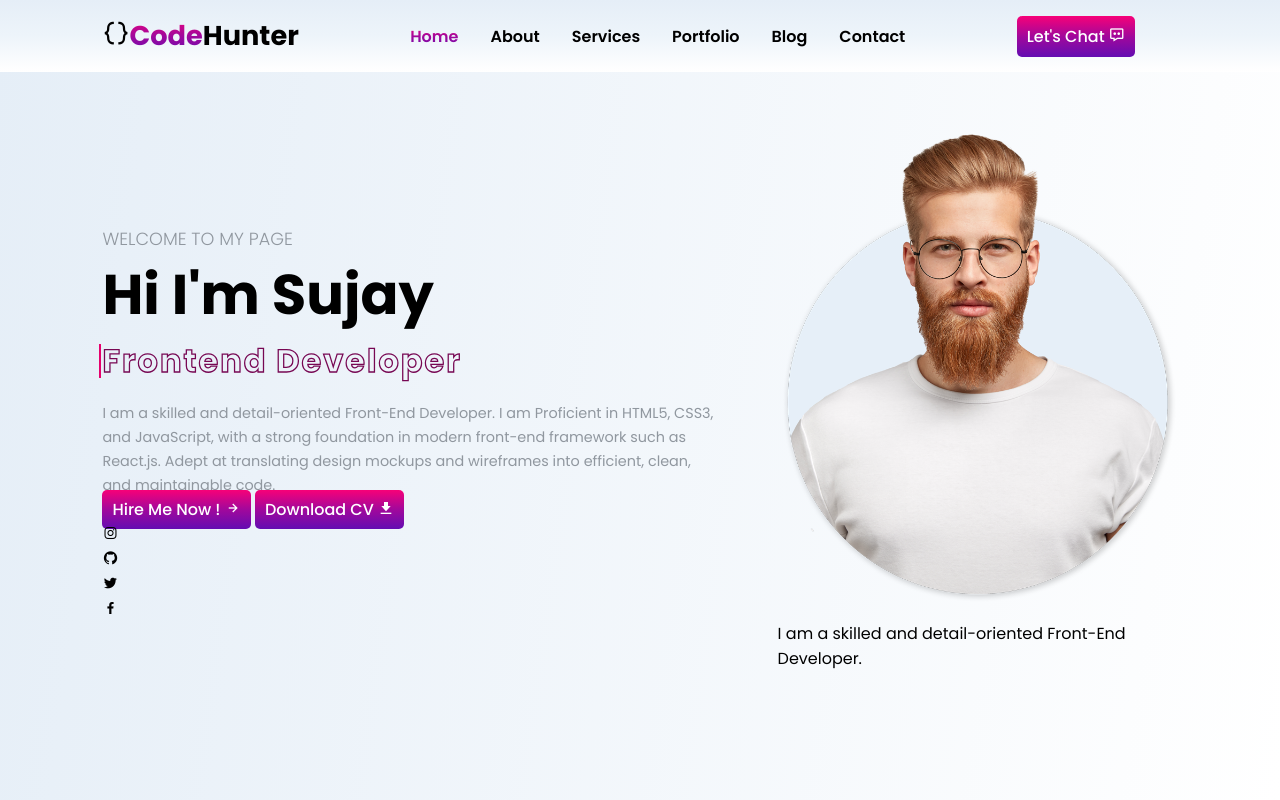
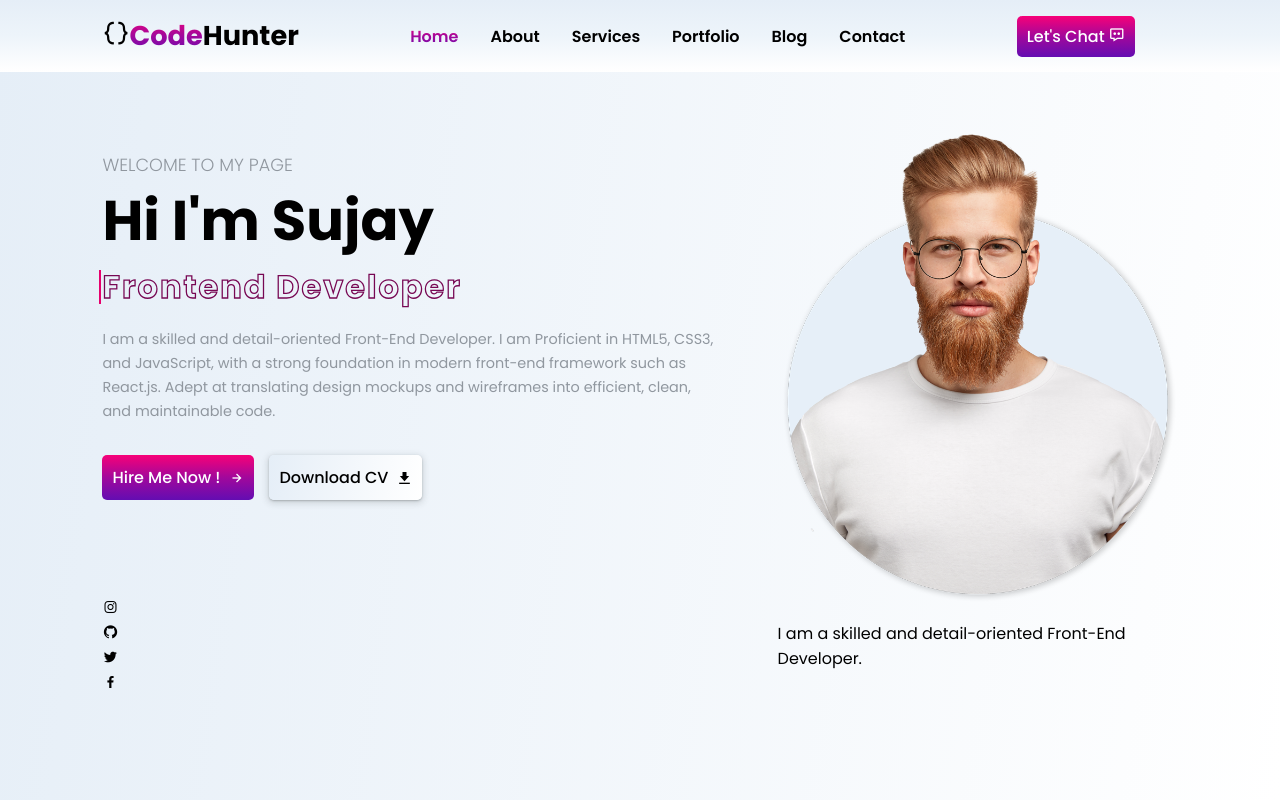
Before and after one commit to CodeHunter1997/Portfolio-Website-Advance, a plain HTML site: page index.html in a window 1280 px wide. Drawn offline with nearby package versions, Linux system fonts and the light colour scheme.

Commit message:
Update style.css

```diff
--- a/style.css
+++ b/style.css
@@ -94,7 +94,7 @@ display: flex;
     transition: all .3s ease;
 }
 
-.btn:hover{
+.btn:hover,.btn-box .d-CV:hover{
     box-shadow: var(--hover-box-shadow);
 }
 
@@ -207,9 +207,31 @@ section{
 }
 
 .btn-box{
-
+    display: flex;
+    justify-content: space-between;
+    width: 320px;
+    margin-top: 2rem;
+    margin-bottom: 6rem;
 }
 
+.btn-box .btn{
+    padding: 10px;
+    display: flex;
+    align-items: center;
+    justify-content: space-between;
+    gap: 8px;
+}
+
+.btn-box .d-CV{
+    background: var(--gradient-white-bg2);
+    padding: 10px;
+    border-radius: 5px;
+    font-weight: 500;
+    color: #000;
+    box-shadow: rgba(60,64,67,0.3) 0px 1px 2px 0,
+                    rgba(60,64,67,0.15) 0px 2px 6px 2px;
+    transition: all .3s ease;
+}
 
 
 
```
